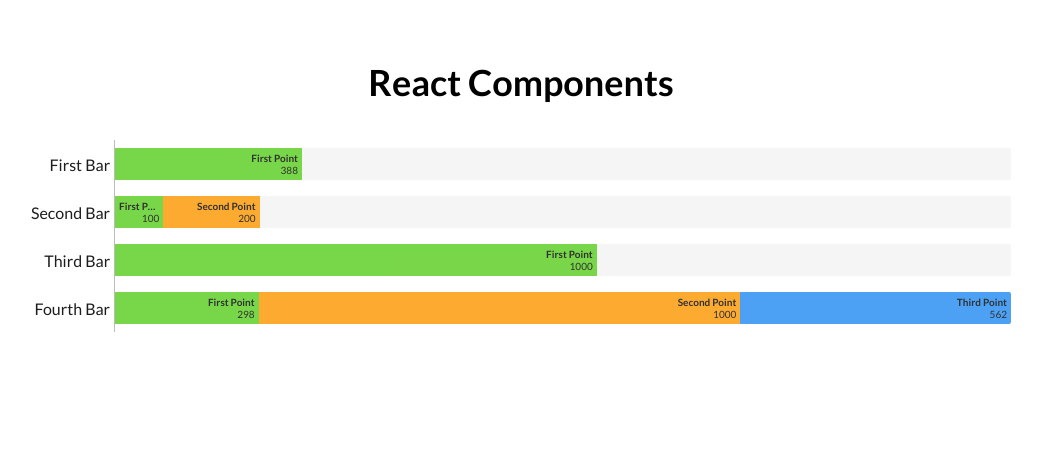
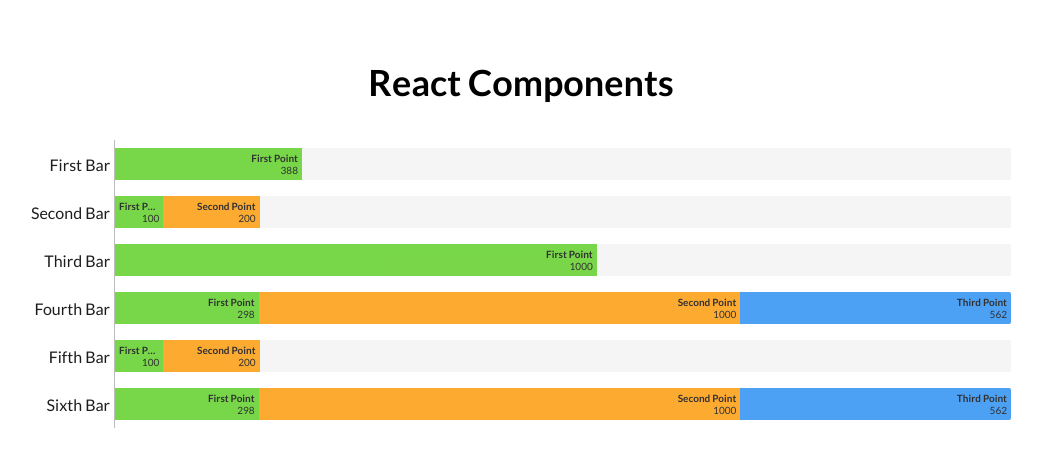
Before and after one commit to XavierEr/react-components, a React app: page / in a window 1280 px wide. Shown: the top 458 px of the page, without its empty margins (119-1161 px from the left). Built offline with nearby package versions, Linux system fonts and the light colour scheme.

Commit message:
Rename BarChart to HorizontalBarChart

```diff
--- a/src/App.tsx
+++ b/src/App.tsx
@@ -3,7 +3,7 @@ import React, { StrictMode } from 'react';
 //#endregion
 
 //#region React Component imports
-import BarChart from './components/BarChart/BarChart';
+import HorizontalBarChart from './components/HorizontalBarChart/HorizontalBarChart';
 //#endregion
 
 import styles from './styles/App.module.scss';
@@ -14,6 +14,8 @@ const App: React.FC = (): JSX.Element => {
     { label: 'Second Bar', points: [{ label: 'First Point', value: 100 }, { label: 'Second Point', value: 200 }] },
     { label: 'Third Bar', points: [{ label: 'First Point', value: 1000 }] },
     { label: 'Fourth Bar', points: [{ label: 'First Point', value: 298 }, { label: 'Second Point', value: 1000 }, { label: 'Third Point', value: 562 }] },
+    { label: 'Fifth Bar', points: [{ label: 'First Point', value: 100 }, { label: 'Second Point', value: 200 }] },
+    { label: 'Sixth Bar', points: [{ label: 'First Point', value: 298 }, { label: 'Second Point', value: 1000 }, { label: 'Third Point', value: 562 }] },
   ];
 
   return (
@@ -21,11 +23,7 @@ const App: React.FC = (): JSX.Element => {
       <div className={styles.container}>
         <div className={styles.header}>React Components</div>
 
-        <div className={styles.horizontalBarChart}>
-          <BarChart
-            bars={bars}
-            type='horizontal' />
-        </div>
+        <HorizontalBarChart className={styles.horizontalBarChart} bars={bars} />
       </div>
     </StrictMode>
   );
--- a/src/components/BarChart/BarChart.tsx
+++ b/src/components/HorizontalBarChart/HorizontalBarChart.tsx
@@ -8,13 +8,12 @@ import React, {
 import { clsx } from '../../helpers/clsx';
 //#endregion
 
-import styles from './BarChart.module.scss';
+import styles from './HorizontalBarChart.module.scss';
 
-const BarChart: React.FC<BarChartProps> = ({
+const HorizontalBarChart: React.FC<HorizontalBarChartProps> = ({
   bars,
   className,
   style,
-  type,
 }): JSX.Element => {
   const highestPoint = useMemo<number>(() => {
     if (bars.length > 0) {
@@ -31,19 +30,15 @@ const BarChart: React.FC<BarChartProps> = ({
   }, [bars]);
 
   return (
-    <div
-      className={clsx(
-        styles.container,
-        type === 'horizontal' && styles.horizontal,
-        type === 'vertical' && styles.vertical,
-        className)}
-      style={style}>
+    <div className={clsx(styles.container, className)} style={style}>
 
       <div className={styles.barLabels}>
-        {bars.map(bar => <div>
-          <div className={styles.barLabel}>{bar.label}</div>
-        </div>)}
-      </div>
+        {
+          bars.map(bar => <div>
+            <div className={styles.barLabel}>{bar.label}</div>
+          </div>)
+        }
+      </div >
 
       <div className={styles.barContainers}>
         {bars.map(bar => {
@@ -67,8 +62,8 @@ const BarChart: React.FC<BarChartProps> = ({
           );
         })}
       </div>
-    </div>
+    </div >
   );
 }
 
-export default BarChart;
+export default HorizontalBarChart;
--- a/src/components/BarChart/barChartProps.d.ts
+++ b/src/components/HorizontalBarChart/horizontalBarChartProps.d.ts
@@ -1,6 +1,5 @@
-interface BarChartProps {
+interface HorizontalBarChartProps {
   bars: Array<{ label: string; points: Array<{ label: string; value: number; }>; }>;
   className?: string;
   style?: React.CSSProperties;
-  type: 'horizontal' | 'vertical';
 }
```
Also changed, not shown: src/components/HorizontalBarChart/HorizontalBarChart.module.scss (renamed from src/components/BarChart/BarChart.module.scss).
